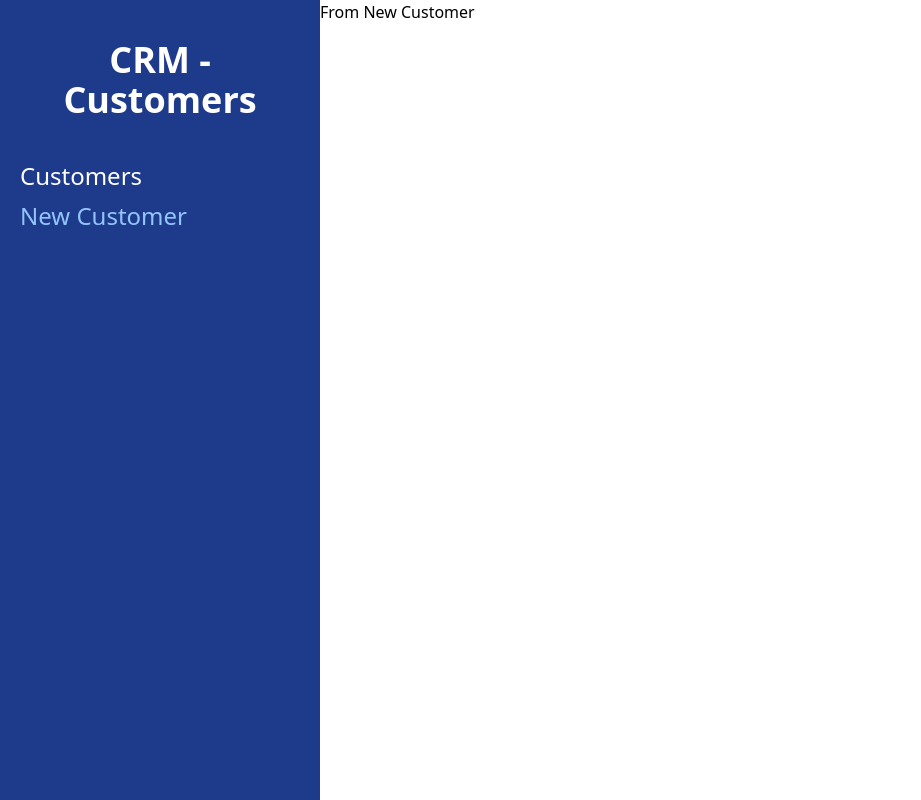
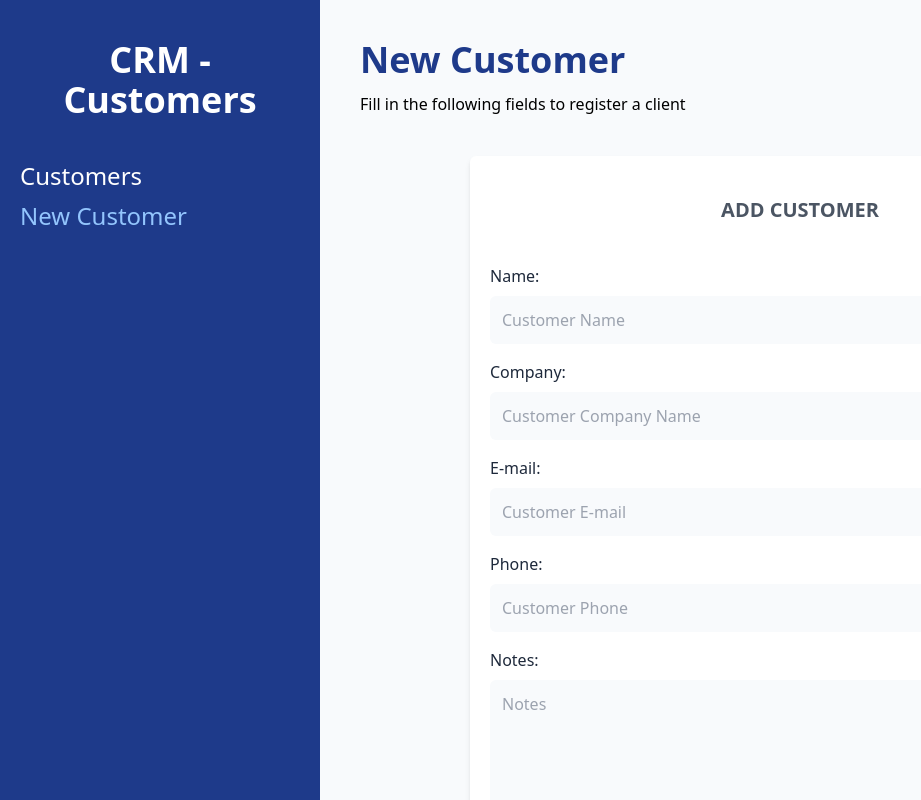
Before and after one commit to ClondonoM/react-tailwind-customer-manager, a React (Vite) app: page /new in a window 1280 px wide. Shown: the whole page, without its empty margins (0-921 px from the left). Built offline with nearby package versions, Linux system fonts and the light colour scheme.

Commit message:
build form customer

```diff
--- /dev/null
+++ b/src/components/FormCustomer.jsx
@@ -0,0 +1,78 @@
+import { Formik, Form, Field } from 'formik';
+
+const FormCustomer = () => {
+  return (
+    <div className='bg-white mt-10 px-5 py-10 rounded-md shadow-md md:w-3/4 mx-auto'>
+      <h1 className='text-gray-600 font-bold text-xl uppercase text-center'>
+        Add Customer
+      </h1>
+      <Formik>
+        <Form className='mt-10'>
+          <div className='mb-4'>
+            <label className='text-slate-800 ' htmlFor='name'>
+              Name:
+            </label>
+            <Field
+              id='name'
+              type='text'
+              placeholder='Customer Name'
+              className='mt-2 block w-full p-3 bg-slate-50 rounded-md'
+            />
+          </div>
+          <div className='mb-4'>
+            <label className='text-slate-800 ' htmlFor='company'>
+              Company:
+            </label>
+            <Field
+              id='company'
+              type='text'
+              placeholder='Customer Company Name'
+              className='mt-2 block w-full p-3 bg-slate-50 rounded-md'
+            />
+          </div>
+          <div className='mb-4'>
+            <label className='text-slate-800 ' htmlFor='email'>
+              E-mail:
+            </label>
+            <Field
+              id='email'
+              type='email'
+              placeholder='Customer E-mail'
+              className='mt-2 block w-full p-3 bg-slate-50 rounded-md'
+            />
+          </div>
+          <div className='mb-4'>
+            <label className='text-slate-800 ' htmlFor='phone'>
+              Phone:
+            </label>
+            <Field
+              id='phone'
+              type='tel'
+              placeholder='Customer Phone'
+              className='mt-2 block w-full p-3 bg-slate-50 rounded-md'
+            />
+          </div>
+          <div className='mb-4'>
+            <label className='text-slate-800 ' htmlFor='notes'>
+              Notes:
+            </label>
+            <Field
+              as='textarea'
+              id='notes'
+              type='textarea'
+              placeholder='Notes'
+              className='mt-2 block w-full p-3 bg-slate-50 rounded-md h-40'
+            />
+          </div>
+          <input
+            type='submit'
+            value='Add Customer'
+            className='mt-5 w-full bg-blue-800 p-3 text-white text-lg rounded-md cursor-pointer'
+          />
+        </Form>
+      </Formik>
+    </div>
+  );
+};
+
+export default FormCustomer;
--- a/src/layout/Layout.jsx
+++ b/src/layout/Layout.jsx
@@ -30,7 +30,7 @@ const Layout = () => {
           </Link>
         </nav>
       </div>
-      <div className='md:w-3/4'>
+      <div className='md:w-3/4 p-10 bg-slate-50 md:h-screen overflow-scroll'>
         <Outlet />
       </div>
     </div>
--- a/src/pages/NewCustomer.jsx
+++ b/src/pages/NewCustomer.jsx
@@ -1,5 +1,13 @@
+import FormCustomer from '../components/FormCustomer';
+
 const NewCustomer = () => {
-  return <div>From New Customer</div>;
+  return (
+    <>
+      <h1 className='font-black text-4xl text-blue-900'>New Customer</h1>
+      <p className='mt-3'>Fill in the following fields to register a client</p>
+      <FormCustomer />
+    </>
+  );
 };
 
 export default NewCustomer;
```
